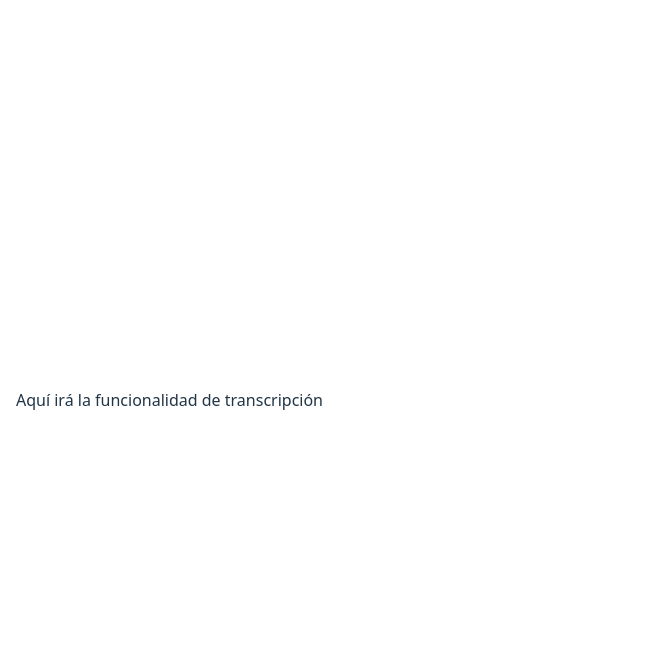
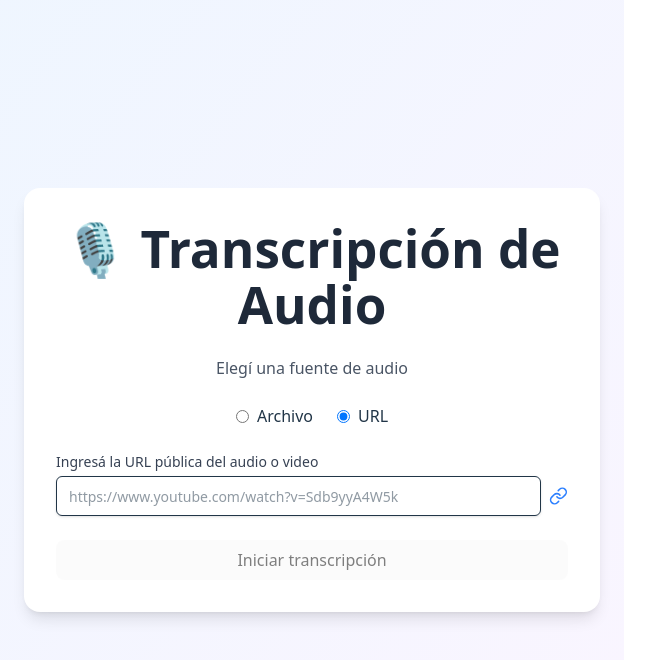
Before and after one commit to GbertonAR/auditxt2New, a React (Vite) app: page /transcribe in a window 1280 px wide. Shown: the top 660 px of the page, without its empty margins (0-653 px from the left). Built offline with nearby package versions, Linux system fonts and the light colour scheme.

Commit message:
Primer intento segunda parte

```diff
--- a/src/components/ui/button.tsx
+++ b/src/components/ui/button.tsx
@@ -9,7 +9,8 @@ const buttonVariants = cva(
   {
     variants: {
       variant: {
-        default: 'bg-blue-600 text-white hover:bg-blue-700',
+        // default: 'bg-blue-600 text-white hover:bg-blue-700',
+        default: 'bg-blue-600 text-black font-bold hover:bg-blue-700',
         outline: 'border border-gray-300 text-gray-800 hover:bg-gray-100',
       },
       size: {
--- a/src/pages/Transcription.tsx
+++ b/src/pages/Transcription.tsx
@@ -1,11 +1,199 @@
-// src/pages/Transcription.tsx
+import React, { useState } from "react";
+import { Button } from "../components/ui/button";
+import { Input } from "../components/ui/input";
+import { UploadCloud, LinkIcon } from "lucide-react";
+
+const isValidURL = (url) => {
+  try {
+    new URL(url);
+    return true;
+  } catch (_) {
+    return false;
+  }
+};
+
 export default function Transcribir() {
-  return <div className="p-4">Aquí irá la funcionalidad de transcripción</div>;
+  const [modo, setModo] = useState<"archivo" | "url">("url"); // Modo por defecto
+  const [audioFile, setAudioFile] = useState<File | null>(null);
+  const [audioURL, setAudioURL] = useState("");
+  const [error, setError] = useState("");
+  const [resultado, setResultado] = useState("");
+  const [cargando, setCargando] = useState(false);
+
+  const handleSubmit = async () => {
+    if (modo === "archivo" && !audioFile) {
+      setError("Seleccioná un archivo de audio.");
+      return;
+    }
+    if (modo === "url" && !audioURL) {
+      setError("Ingresá una URL.");
+      return;
+    }
+    if (modo === "url" && !isValidURL(audioURL)) {
+      setError("La URL no es válida.");
+      return;
+    }
+
+    setError("");
+    setResultado("");
+    setCargando(true);
+
+    try {
+      let response;
+      if (modo === "url") {
+        response = await fetch("http://localhost:8000/api/transcribir", {
+          method: "POST",
+          headers: {
+            "Content-Type": "application/json",
+          },
+          body: JSON.stringify({
+            link: audioURL,
+            modo_salida: "dialogo",
+          }),
+        });
+      } else if (modo === "archivo" && audioFile) {
+        const formData = new FormData();
+        formData.append("audio", audioFile);
+        formData.append("modo_salida", "dialogo");
+        response = await fetch("http://localhost:8000/api/transcribir-archivo", {
+          method: "POST",
+          body: formData,
+        });
+      } else {
+        throw new Error("Modo no válido o archivo faltante."); // Esto no debería ocurrir, pero es una precaución
+      }
+
+      if (!response.ok) {
+        let errorMessage = `Error del servidor: ${response.status} ${response.statusText}`;
+        try {
+          const errorData = await response.json();
+          errorMessage += ` - ${errorData.message || JSON.stringify(errorData)}`;
+        } catch (jsonError) {
+          errorMessage += " (Error al parsear la respuesta JSON)";
+        }
+        throw new Error(errorMessage);
+      }
+
+      const data = await response.json();
+      setResultado(data.resultado || "✅ Transcripción completada, pero vacía.");
+    } catch (err) {
+      let errorMessage = "❌ Error: ";
+      if (err instanceof TypeError && err.message === 'Failed to fetch') {
+        errorMessage += "No se pudo alcanzar el servidor. Verifica la conexión de red o la URL.";
+      } else if (err instanceof Error) {
+        errorMessage += err.message;
+      } else {
+        errorMessage += String(err);
+      }
+      setError(errorMessage);
+      console.error(err);
+    } finally {
+      setCargando(false);
+    }
+  };
+
+  return (
+    <div className="min-h-screen bg-gradient-to-br from-blue-50 to-purple-50 flex items-center justify-center p-6">
+      <div className="bg-white rounded-2xl shadow-lg p-8 w-full max-w-xl space-y-6">
+        <h1 className="text-2xl font-bold text-gray-800 text-center">
+          🎙️ Transcripción de Audio
+        </h1>
+        <p className="text-gray-600 text-center">
+          Elegí una fuente de audio
+        </p>
+
+        <div className="flex justify-center gap-6">
+          <label className="flex items-center gap-2">
+            <input
+              type="radio"
+              name="modo"
+              value="archivo"
+              checked={modo === "archivo"}
+              onChange={() => {
+                setModo("archivo");
+                setAudioURL("");
+                setResultado("");
+                setError("");
+              }}
+            />
+            <span>Archivo</span>
+          </label>
+          <label className="flex items-center gap-2">
+            <input
+              type="radio"
+              name="modo"
+              value="url"
+              checked={modo === "url"}
+              onChange={() => {
+                setModo("url");
+                setAudioFile(null);
+                setResultado("");
+                setError("");
+              }}
+            />
+            <span>URL</span>
+          </label>
+        </div>
+
+        {modo === "archivo" && (
+          <div>
+            <label className="block text-sm font-medium text-gray-700 mb-1">
+              Subí un archivo de audio
+            </label>
+            <div className="flex items-center gap-2">
+              <Input
+                type="file"
+                accept="audio/*"
+                className="cursor-pointer"
+                onChange={(e) => setAudioFile(e.target.files?.[0] ?? null)}
+              />
+              <UploadCloud className="w-5 h-5 text-purple-500" />
+            </div>
+          </div>
+        )}
+
+        {modo === "url" && (
+          <div>
+            <label className="block text-sm font-medium text-gray-700 mb-1">
+              Ingresá la URL pública del audio o video
+            </label>
+            <div className="flex items-center gap-2">
+              <Input
+                type="url"
+                placeholder="https://www.youtube.com/watch?v=Sdb9yyA4W5k"
+                value={audioURL}
+                onChange={(e) => setAudioURL(e.target.value)}
+              />
+              <LinkIcon className="w-5 h-5 text-blue-500" />
+            </div>
+          </div>
+        )}
+
+        {error && (
+          <p className="text-sm text-red-600 font-medium text-center">{error}</p>
+        )}
+
+        <Button
+          className="w-full"
+          onClick={handleSubmit}
+          disabled={cargando || (modo === "archivo" && !audioFile) || (modo === "url" && !audioURL)} // Deshabilita mientras carga
+        >
+          {cargando ? (
+            <>
+              ⏳ Transcribiendo...
+              <div className="animate-spin rounded-full h-4 w-4 border-b-2 border-purple-500 ml-2"></div>
+            </>
+          ) : (
+            "Iniciar transcripción"
+          )}
+        </Button>
+
+        {resultado && (
+          <div className="bg-gray-100 text-sm text-gray-800 p-4 rounded-md whitespace-pre-wrap max-h-[400px] overflow-y-auto">
+            {resultado}
+          </div>
+        )}
+      </div>
+    </div>
+  );
 }
-
-// // src/pages/Writing.tsx
-// export default function Writing() {
-//   return (
-//     <div className="p-8 text-center text-xl">Aquí irá la interfaz de Redacción</div>
-//   )
-// }
```
